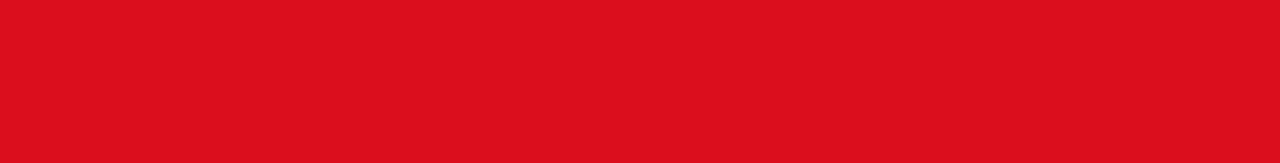
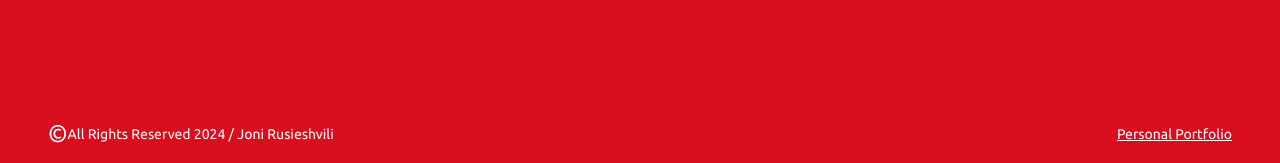
Before and after one commit to JohnnyRuss/russ-dev-notes, a React (Vite) app: page / in a window 1280 px wide. Shown: the part 634-797 px from the top of the page. Built offline with nearby package versions, Linux system fonts and the light colour scheme; no server answers.

Commit message:
add: Footer

```diff
--- /dev/null
+++ b/src/components/Footer/Footer.tsx
@@ -0,0 +1,30 @@
+type FooterT = {
+  className?: string;
+};
+
+const Footer: React.FC<FooterT> = ({ className }) => {
+  return (
+    <footer
+      className={`pt-4 sm:pt-12 pb-4 px-2 md:px-12 text-gray-tint text-sm flex items-center justify-between gap-2 ${className}`}
+    >
+      <p className="flex items-center">
+        <span className="text-2xl">&copy;</span>
+        <span>All Rights Reserved 2024 / Joni Rusieshvili</span>
+      </p>
+
+      <p>
+        <a
+          target="_blank"
+          rel="noreferrer"
+          referrerPolicy="no-referrer"
+          href="https://joni-rusieshvili-personal-portfolio.vercel.app"
+          className="underline"
+        >
+          Personal Portfolio
+        </a>
+      </p>
+    </footer>
+  );
+};
+
+export default Footer;
--- a/src/components/Selection/Selection.tsx
+++ b/src/components/Selection/Selection.tsx
@@ -1,10 +1,11 @@
 import { logger } from "@/utils";
-import SelectionItem from "./SelectionItem";
 
 import { useLogoutQuery } from "@/hooks/api";
-import { Search } from "@/components/Layouts";
 import { useCheckIsAuthenticatedUser } from "@/hooks/auth";
 
+import SelectionItem from "./SelectionItem";
+import Footer from "@/components/Footer/Footer";
+import { Search } from "@/components/Layouts";
 import { Spinner } from "@/components/Layouts";
 
 const Home: React.FC = () => {
@@ -21,7 +22,7 @@
   };
 
   return (
-    <div className="bg-app-red-primary min-h-[100svh] relative flex flex-col items-center justify-center gap-12">
+    <div className="bg-app-red-primary min-h-[100svh] relative flex flex-col items-center justify-center gap-12 pt-5 xl:pt-0">
       <div className="w-full px-6 xl:w-[770px] xl:px-0">
         <Search />
       </div>
@@ -56,6 +57,8 @@
       )}
 
       {loading && <Spinner />}
+
+      <Footer className="xl:fixed text-white bottom-0 w-full" />
     </div>
   );
 };
```
